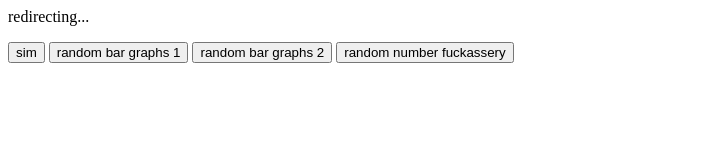
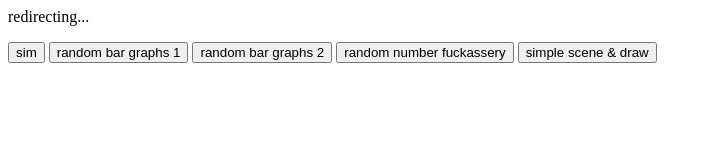
Before and after one commit to absurdo-liver/math-shiiii, a plain HTML site: page index.html in a window 1280 px wide. Shown: the whole page, without its empty margins (0-712 px from the left). Drawn offline with Linux system fonts and the light colour scheme.

Commit message:
Update index.html

```diff
--- a/index.html
+++ b/index.html
@@ -8,6 +8,7 @@
   <button onclick='send2()'>random bar graphs 1</button>
   <button onclick='send3()'>random bar graphs 2</button>
   <button onclick='send4()'>random number fuckassery</button>
+  <button onclick='send5()'>simple scene & draw</button>
 <script>
   function send1(){
     window.location.href = 'https://absurdo-liver.github.io/math-shiiii/waterAndSandSimHTML/index.html';
```
